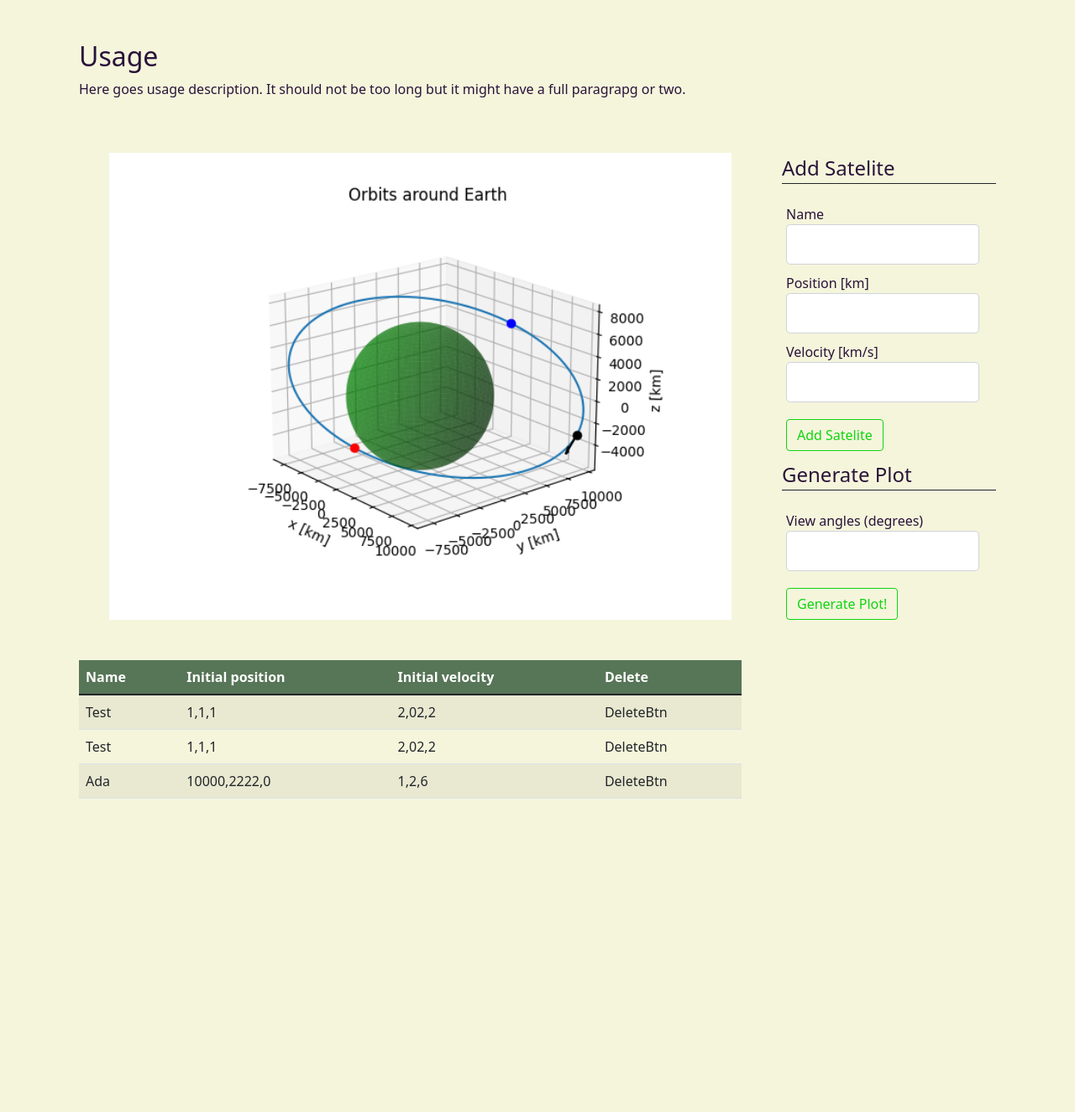
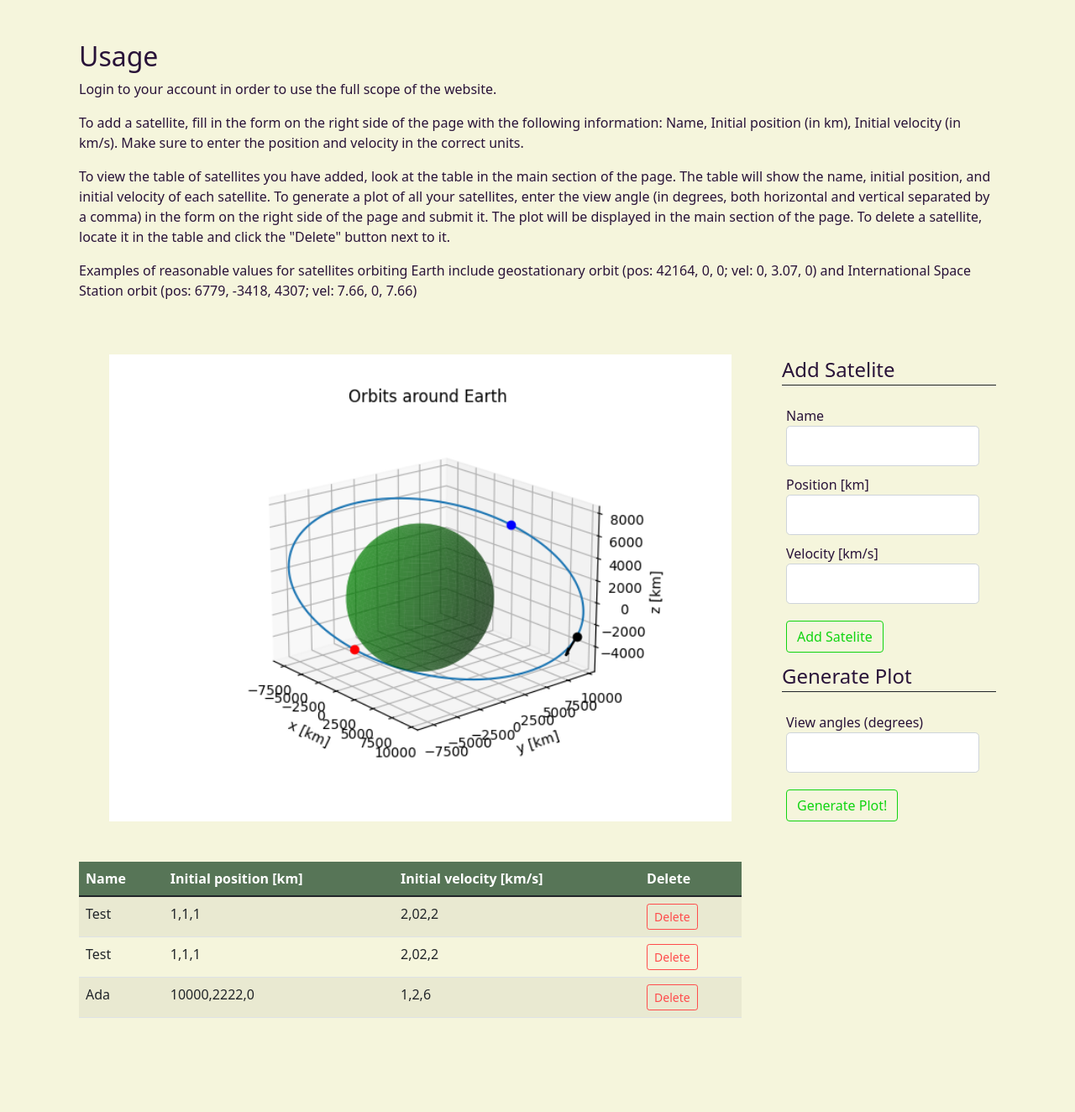
Before and after one commit to SzfanerGit/Gravity, a Flask app: page / in a window 1280 px wide. Shown: the part 57-1381 px from the top of the page at 84% size. Before the commit the page ends 1008 px from the top, so only its background shows below. Run offline with Flask 2, Linux system fonts and the light colour scheme; a user stored in the database is signed in; data comes from the database, SQL or seed files in the repository; both versions use the stored data as it was after the commit.

Commit message:
Delete satelite funcionality added

```diff
--- a/gravity/main/forms.py
+++ b/gravity/main/forms.py
@@ -40,3 +40,7 @@ class GeneratePlotForm(FlaskForm):
             raise ValidationError('Angle has to be in the format: "a, b" ,where values are numbers. Example: 30, 45')
         if len(pos_list) != 2:
             raise ValidationError('need to have 2 elements (separated by comas)')
+
+
+class DeleteSateliteForm(FlaskForm):
+    delete = SubmitField('Delete')
--- a/gravity/main/routes.py
+++ b/gravity/main/routes.py
@@ -1,6 +1,6 @@
 from unicodedata import name
-from flask import Blueprint, flash, redirect, render_template, request, url_for
-from flask_login import current_user
+from flask import Blueprint, flash, redirect, render_template, request, url_for, abort
+from flask_login import current_user, login_required
 from gravity import db
 from gravity.database import Satelite, Plot
 from gravity.main.forms import AddSateliteForm, GeneratePlotForm
@@ -41,6 +41,7 @@ def home():
         user_satelites = Satelite.query.filter_by(user_id=current_user.id)
     except:
         user_satelites = []
+
     # logged in user can generate all satelites and change view angle here
     if current_user.is_authenticated:
         if plot_form.validate_on_submit():
@@ -67,6 +68,22 @@ def home():
                            user_satelites=user_satelites, plot_image=plot_image)
 
 
+@main.route("/satelite/<int:satelite_id>/delete", methods=['POST'])
+@login_required
+def delete_satelite(satelite_id):
+    satelite = Satelite.query.get_or_404(satelite_id)
+    # .owner is a backref to the user data (lookup in database.py User)
+    if satelite.owner != current_user:
+        abort(403)
+    db.session.delete(satelite)
+    db.session.commit()
+    flash('Satelite was deleted from the list!', 'success')
+
+    return redirect(url_for('main.home'))
+
+
+
+
 @main.route("/about")
 def about():
     return render_template('about.html')
--- a/gravity/static/gravity.css
+++ b/gravity/static/gravity.css
@@ -1,5 +1,6 @@
 :root {
     --btnColor: hsl(120, 85%, 45%);
+    --btnDeleteColor: hsl(0, 100%, 65%);
 }
 
 body {
@@ -37,6 +38,16 @@ form .btn:hover {
     border-color: var(--btnColor);
 }
 
+form .btn-delete {
+    color: var(--btnDeleteColor);
+    border-color: var(--btnDeleteColor);
+}
+
+form .btn-delete:hover {
+    background-color: var(--btnDeleteColor);
+    border-color: var(--btnDeleteColor);
+}
+
 .account-img {
     height: 125px;
     width: 125px;
--- a/gravity/templates/home.html
+++ b/gravity/templates/home.html
@@ -8,7 +8,14 @@
     <div class="container">
         <div class="row mb-5">
             <h2>Usage</h2>
-            <p>Here goes usage description. It should not be too long but it might have a full paragrapg or two.</p>
+            <p> Login to your account in order to use the full scope of the website. </p>
+            <p> To add a satellite, fill in the form on the right side of the page with the following information:
+                Name, Initial position (in km), Initial velocity (in km/s).
+                Make sure to enter the position and velocity in the correct units. </p>
+            <p> To view the table of satellites you have added, look at the table in the main section of the page. The table will show the name, initial position, and initial velocity of each satellite.
+                To generate a plot of all your satellites, enter the view angle (in degrees, both horizontal and vertical separated by a comma) in the form on the right side of the page and submit it. The plot will be displayed in the main section of the page.
+                To delete a satellite, locate it in the table and click the "Delete" button next to it. </p>
+            <p> Examples of reasonable values for satellites orbiting Earth include geostationary orbit (pos: 42164, 0, 0; vel: 0, 3.07, 0) and International Space Station orbit (pos: 6779, -3418, 4307; vel: 7.66, 0, 7.66)</p>
         </div>
         <div class="row">
             <div class="col-sm-9">
@@ -25,8 +32,8 @@
                                     <thead>
                                         <tr>
                                             <th>Name</th>
-                                            <th>Initial position</th>
-                                            <th>Initial velocity</th>
+                                            <th>Initial position [km]</th>
+                                            <th>Initial velocity [km/s]</th>
                                             <th>Delete</th>
                                         </tr>
                                     </thead>
@@ -36,7 +43,11 @@
                                                 <td>{{ row.name }}</td>
                                                 <td>{{ row.pos_0 }}</td>
                                                 <td>{{ row.vel_0 }}</td>
-                                                <td>DeleteBtn</td>
+                                                <td>
+                                                    <form action="{{ url_for('main.delete_satelite', satelite_id=row.id) }}" method="POST">
+                                                        <input class="btn btn-delete btn-sm" type="submit" value="Delete">
+                                                    </form>
+                                                </td>
                                             </tr>
                                         {% endfor %}
                                     </tbody>
```
Also changed, not shown: gravity/gravity.db, gravity/static/orbit_plots/00ac6663d3f35690.png (added), gravity/static/orbit_plots/0349c4309fdb5493.png (added), gravity/static/orbit_plots/136ac9026c21dd0b.png (added), gravity/static/orbit_plots/1893150de44b1676.png (added), gravity/static/orbit_plots/2c55ee29cb5661bc.png (added), gravity/static/orbit_plots/6621d9c8cfa8c78d.png (added), gravity/static/orbit_plots/7f763a155c4c8fd1.png (added), gravity/static/orbit_plots/dba7eefb988bd4d3.png (added), gravity/static/orbit_plots/e2b448991032b59b.png (added), gravity/static/orbit_plots/f0128ea5f330f2c0.png (added), gravity/static/orbit_plots/temp.png, gravity/static/orbit_plots/transparent_temp.png.
